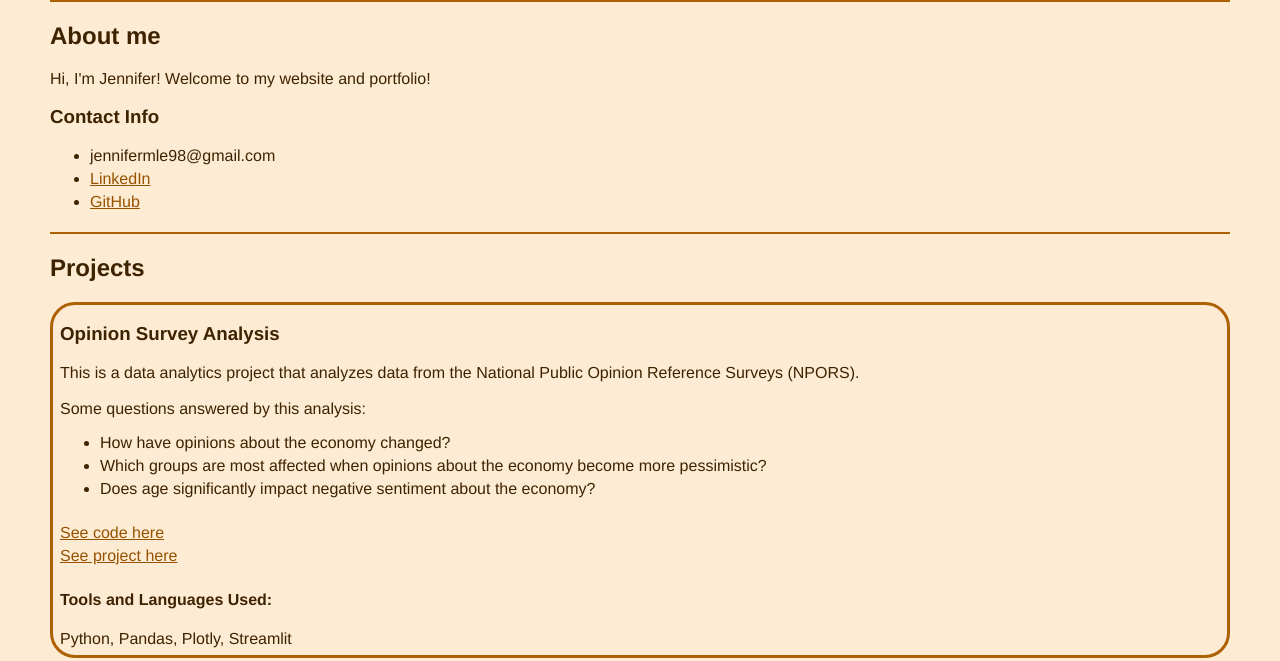
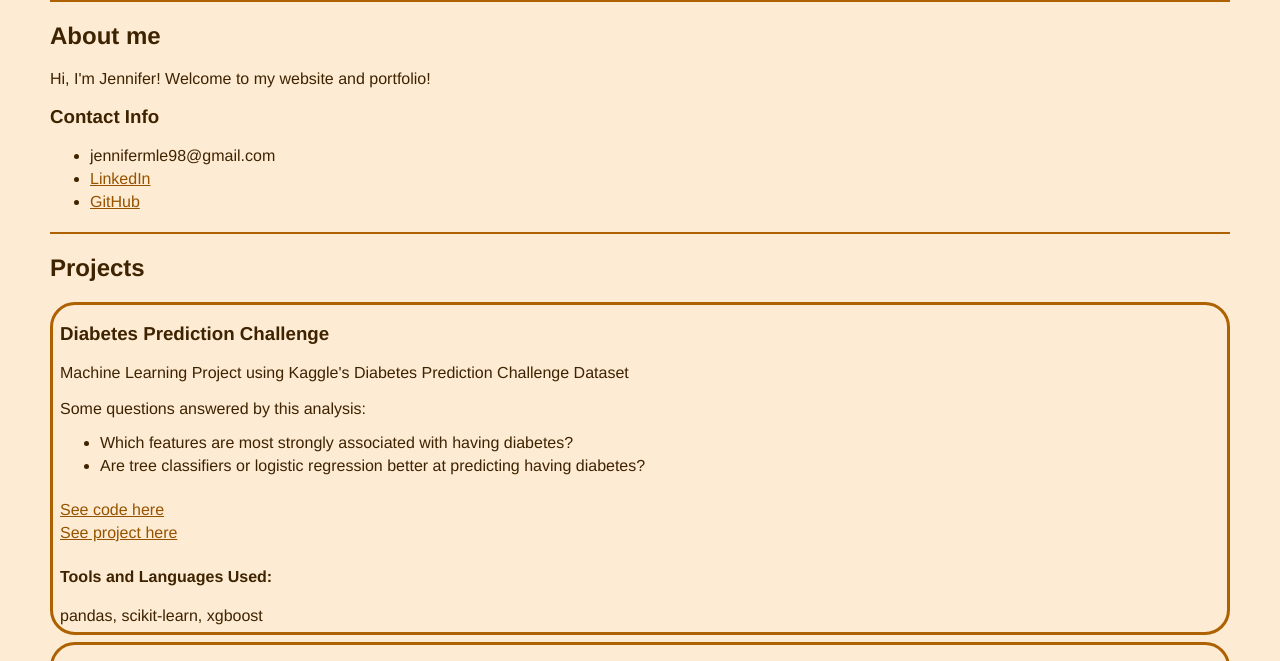
Before and after one commit to JenniferMLe/Portfolio-Website, a plain HTML site: page index.html in a window 1280 px wide. Shown: the part 108-769 px from the top of the page. Drawn offline with Linux system fonts and the light colour scheme.

Commit message:
added diabetes prediction challenge project

```diff
--- a/index.html
+++ b/index.html
@@ -25,6 +25,31 @@
     <h2>Projects</h2>
 
     <div class="projectDiv">
+        <h3>Diabetes Prediction Challenge </h3>
+        <span>
+            Machine Learning Project using Kaggle's Diabetes Prediction Challenge Dataset
+            <br><br>
+            Some questions answered by this analysis:
+            <ul>
+                <li>Which features are most strongly associated with having diabetes?</li>
+                <li>Are tree classifiers or logistic regression better at predicting having diabetes?</li>
+            </ul>
+        </span>
+        <span>
+            <a href="https://github.com/JenniferMLe/Diabetes-Prediction-Challenge" target="_blank">
+                See code here
+            </a>
+        </span>
+        <span>
+            <a href="https://jennifermle.github.io/Diabetes-Prediction-Challenge/" target="_blank">
+                See project here
+            </a>
+        </span>
+        <h4>Tools and Languages Used:</h4> pandas, scikit-learn, xgboost
+    </div>
+
+
+    <div class="projectDiv">
         <h3>Opinion Survey Analysis</h3>
         <span>
             This is a data analytics project that analyzes data from the National Public Opinion Reference
@@ -49,7 +74,6 @@
         </span>
         <h4>Tools and Languages Used:</h4> Python, Pandas, Plotly, Streamlit
     </div>
-
 
     <div class="projectDiv">
         <h3>Health of Older Adults Analysis</h3>
```
